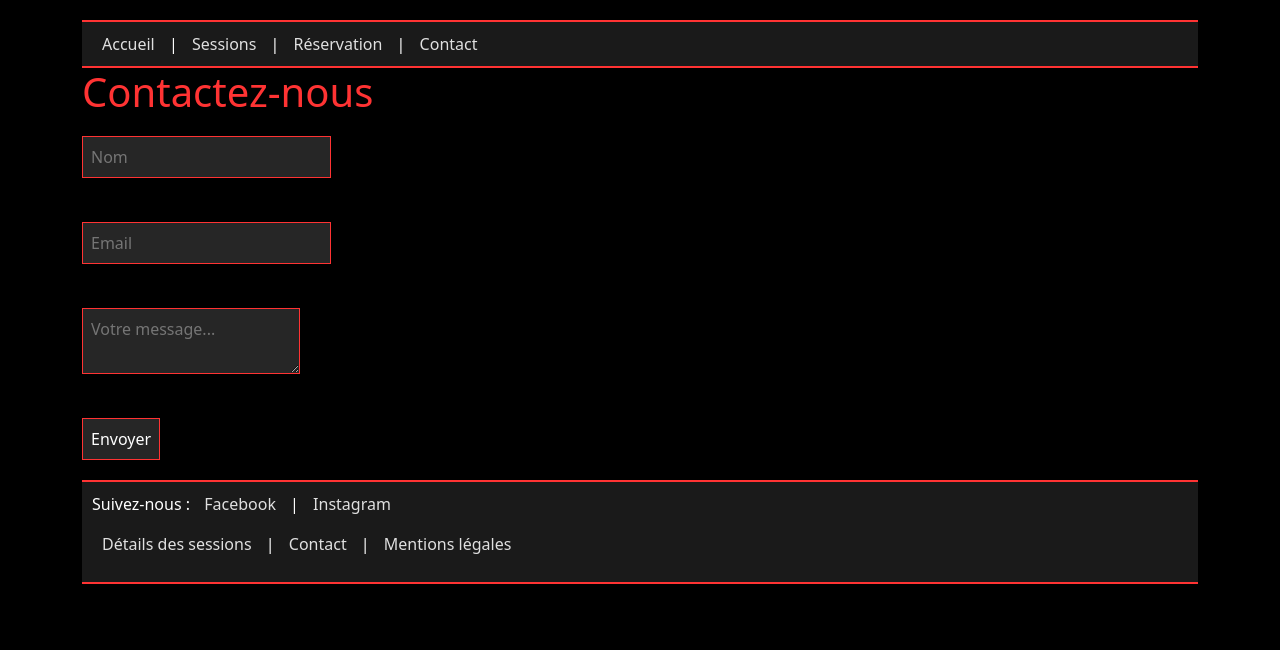
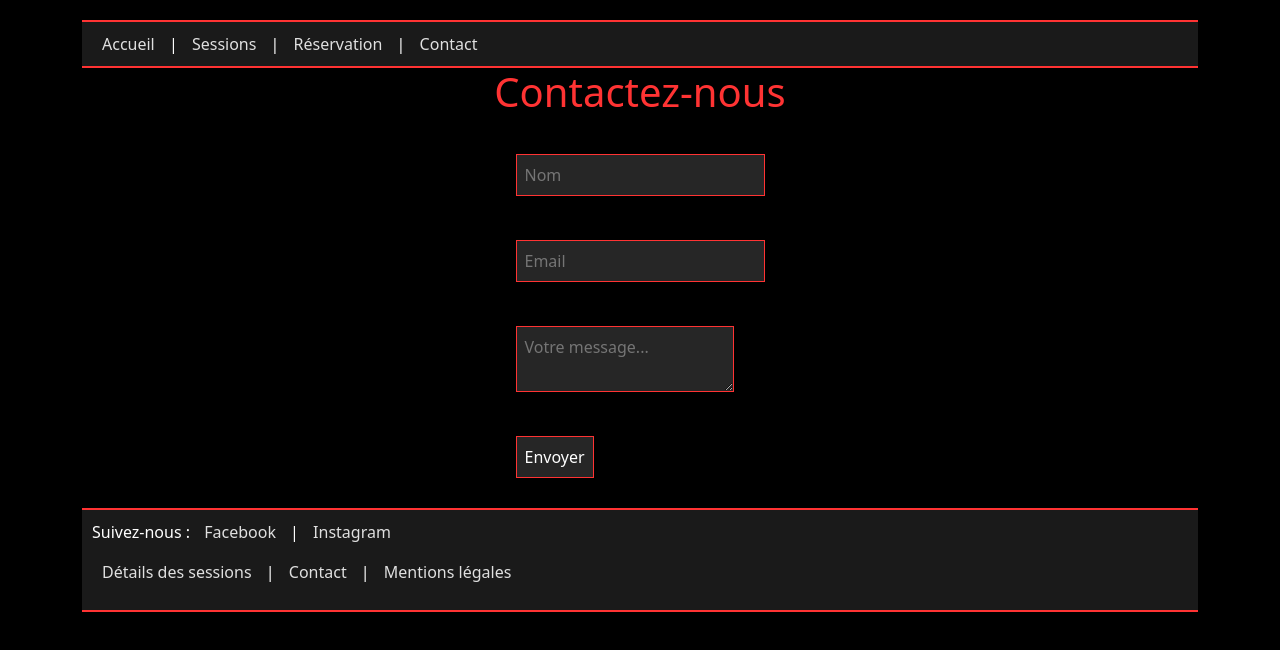
Before and after one commit to Spatulox/page-vitrine, a React (Vite) app: page /contact in a window 1280 px wide. Shown: the top 650 px of the page. Built offline with nearby package versions, Linux system fonts and the light colour scheme.

Commit message:
update css contact

```diff
--- a/src/pages/Contact/Contact.tsx
+++ b/src/pages/Contact/Contact.tsx
@@ -1,6 +1,6 @@
 function Contact() {
     return (
-        <div>
+        <div className="d-flex flex-column align-items-center">
             <h1>Contactez-nous</h1>
             <form>
                 <input type="text" placeholder="Nom" required/><br/>
```
